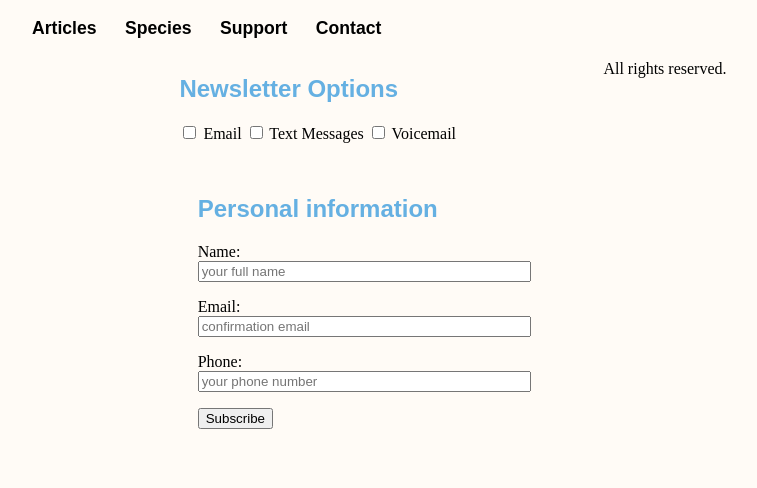
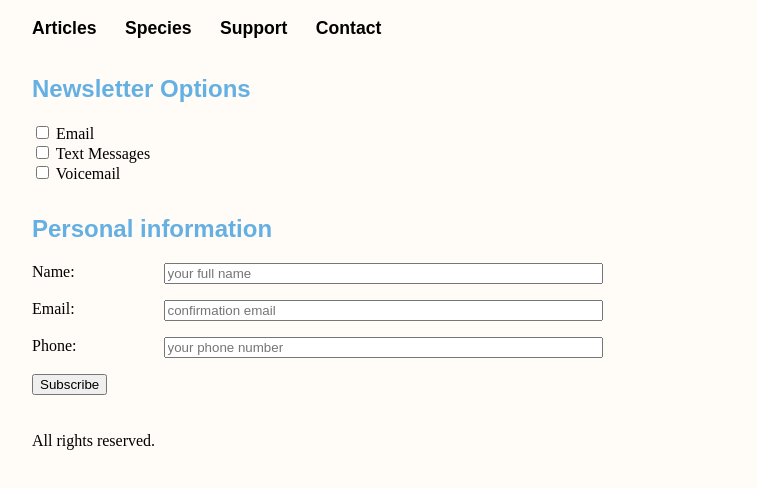
Before and after one commit to justinp3376/justinp3376, a plain HTML site: page grc339/digital-magazine/newsletter.html in a window 1280 px wide. Shown: the part 126-614 px from the top of the page, without its empty margins (208-965 px from the left). Drawn offline with Linux system fonts and the light colour scheme; a web font is replaced by a local one.

Commit message:
Add files via upload

```diff
--- a/grc339/digital-magazine/newsletter.html
+++ b/grc339/digital-magazine/newsletter.html
@@ -27,14 +27,15 @@
                         </ul>
                     </nav>
                 </header>
-                <main>
+                <main class="newsletter">
                  <section class="order">
                     <h2>Newsletter Options</h2>
+                     <ul>
 
                         <li><input type="checkbox" id="a1-sauce" value="a1-sauce" /> <label for="a1-sauce">Email</label></li>
                         <li><input type="checkbox" id="barbecue-sauce" value="barbecue-sauce" /> <label for="barbecue-sauce">Text Messages</label></li>
                         <li><input type="checkbox" id="green-peppers" value="green-peppers" /> <label for="green-peppers">Voicemail</label></li>
-
+</ul>
 
                 </section>
                     <section class="personal-info">
--- a/grc339/digital-magazine/style.css
+++ b/grc339/digital-magazine/style.css
@@ -1,4 +1,3 @@
-/*CSS document*/
 
 div.container {
     max-width: 70em;
@@ -53,7 +52,9 @@ font-style: normal;
 color: #65b0e2;
 
 }
-
+footer{
+    grid-column: 1/3;
+}
 
 figure {
     display: block;
@@ -79,7 +80,7 @@ ul {
     list-style-type: none;
     padding: 0;
 }
-li {
+nav li {
     display: inline;
 }
 
@@ -91,6 +92,9 @@ li a {
 
 }
 
+main.newsletter ul{
+    padding: 0;
+}
 
 a:link, a:visited, a:active {
     color: #000000;
@@ -127,7 +131,27 @@ main.gallery{
 div.photocontainer input {
     display: none;
 }
+main.newsletter{
+    display: block;
+}
 
+    section.personal-info ul li {
+	display: flex;
+	flex-wrap: wrap;
+	margin-bottom: 1em;
+}
+
+section.personal-info ul li input[type="text"],
+section ul li input[type="email"],
+section ul li input[type="tel"],
+section ul li select {
+	flex: 3 0 25em;
+	box-sizing: border-box;
+}
+
+section.personal-info ul li label {
+	flex: 1 0 6em;
+}
 
 @media only screen and (min-width: 40em){
     div.container{
@@ -151,23 +175,7 @@ div.photocontainer input {
         grid-column: 1/2;
 
     }
-    section.personal-info ul li {
-	display: flex;
-	flex-wrap: wrap;
-	margin-bottom: 1em;
-}
 
-section.personal-info ul li input[type="text"],
-section ul li input[type="email"],
-section ul li input[type="tel"],
-section ul li select {
-	flex: 3 0 25em;
-	box-sizing: border-box;
-}
-
-section.personal-info ul li label {
-	flex: 1 0 15em;
-}
 
     section.mainstory{
         grid-column: 1/3;
@@ -190,4 +198,3 @@ section.personal-info ul li label {
         padding-top: 1em;
 
     }
-}
```
Also changed, not shown: grc339/digital-magazine/photogallery.html (+1 -0 lines).
